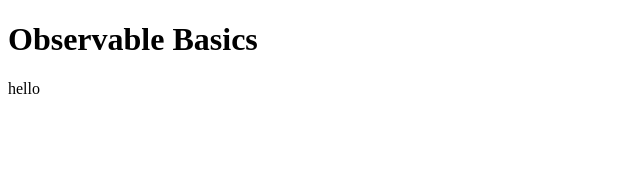
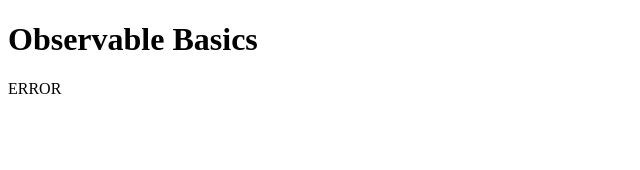
Before and after one commit to duffleit/ngTraining-observable-basics, an Angular app: page / in a window 1280 px wide. Shown: the top 170 px of the page, without its empty margins (0-640 px from the left). Built offline with nearby package versions, Linux system fonts and the light colour scheme.

Commit message:
Throw error after 6 seconds

```diff
--- a/src/app/hello-world/hello-world.component.ts
+++ b/src/app/hello-world/hello-world.component.ts
@@ -8,6 +8,7 @@ export class DataProviderService {
   public loadGreeting(): Observable<string> {
     return new Observable<string>(observer => {
       setTimeout(() => observer.next('hello'), 5000);
+      setTimeout(() => observer.error('error'), 6000);
       setTimeout(() => observer.next('world!'), 15000);
       setTimeout(() => observer.complete(), 15001);
     });
@@ -28,11 +29,14 @@ export class HelloWorldComponent implements OnInit, OnDestroy {
   public greeting$: string;
 
   ngOnInit() {
-    this.subscription = this.dataProviderService
-      .loadGreeting()
-      .subscribe(value => {
+    this.subscription = this.dataProviderService.loadGreeting().subscribe(
+      value => {
         this.greeting$ = value;
-      });
+      },
+      error => {
+        this.greeting$ = 'ERROR';
+      }
+    );
   }
 
   ngOnDestroy() {
```
